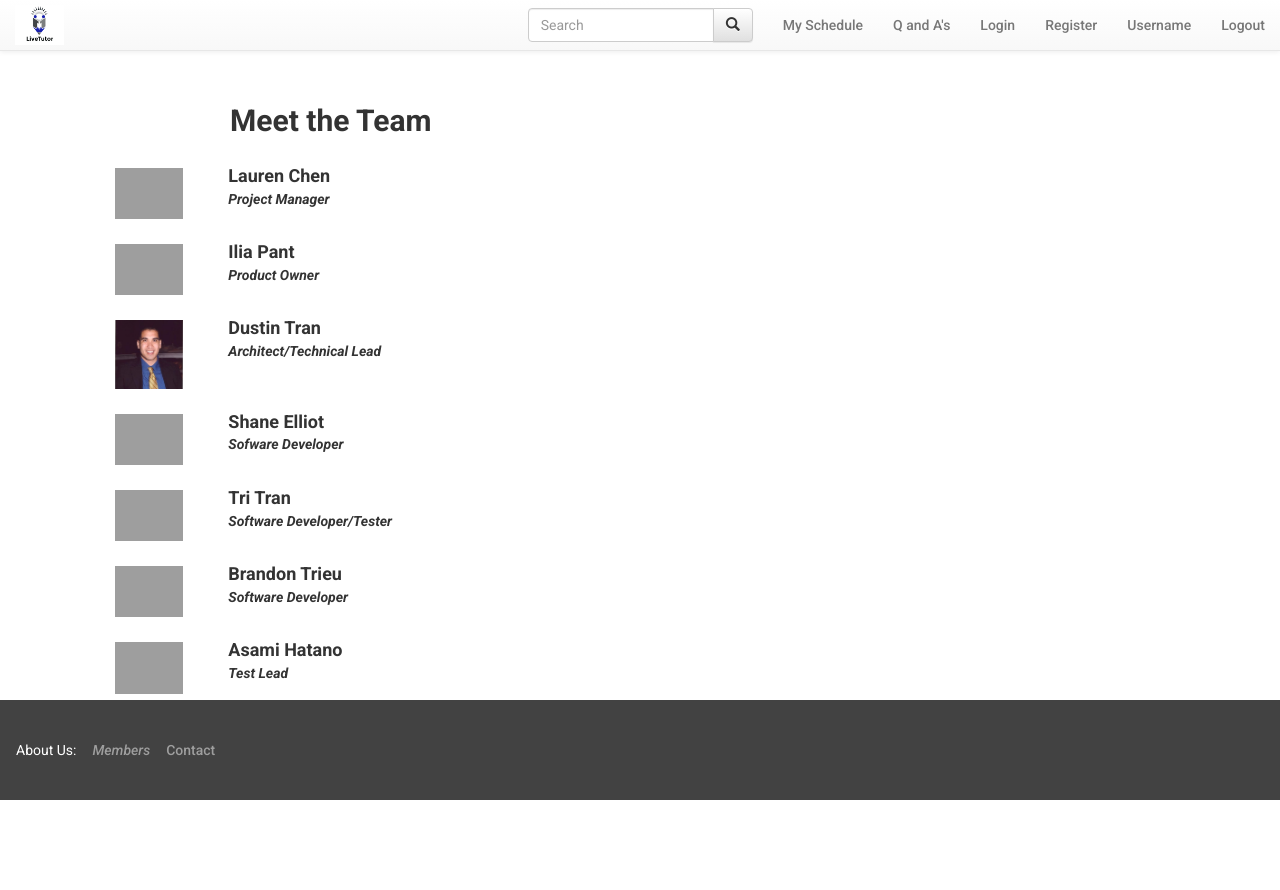
After one commit to dustinltran/LiveTutor, a PHP site: page /members.html in a window 1280 px wide. The commit adds this page. Run offline with PHP 8.4, Linux system fonts and the light colour scheme; some libraries are stand-ins or nearby versions; grey boxes are pictures that could not be loaded.

Commit message:
Members done

```diff
--- /dev/null
+++ b/members.html
@@ -0,0 +1,308 @@
+<!DOCTYPE html>
+<html lang="en">
+
+  <head>
+    <meta charset=utf-8 />
+    <meta http-equiv="X-UA-Compatible" content="IE=edge">
+    <!-- Mobile viewing enhancement -->
+    <meta name="viewport" content="width=device-width, initial-scale=1.0, minimum-scale=1.0">
+    <!-- Description should be roughly 155 characters, no double quotes, use keywords -->
+    <meta name="description" content="Livetutor and Firebase" />
+    <!-- Format as Primary Keyword - Secondary Keyword | Brand Name, keep under 55 characters -->
+    <title>Livetutor SJSU</title>
+    <!-- Minimize the number of CSS files for performance -->
+    <link rel="shortcut icon" href="img/Logo.png">
+    <link href='https://fonts.googleapis.com/css?family=Roboto:400,700,100,300,700italic,500,500italic,400italic,300italic,100italic|Roboto+Condensed:300' rel='stylesheet' type='text/css'>
+    <link rel="stylesheet" href="https://fonts.googleapis.com/icon?family=Material+Icons">
+    <link rel="stylesheet" href="https://code.getmdl.io/1.1.3/material.orange-amber.min.css" />
+
+    <!-- Link the CSS files-->
+    <!-- Latest compiled and minified CSS -->
+    <link rel="stylesheet" href="css/bootstrap.css">
+    <!-- <link rel="stylesheet" href="css/custom.css"> -->
+    <!-- Optional theme -->
+    <link rel="stylesheet" href="css/bootstrap-theme.min.css"/>
+
+    <!-- LiveTutor CSS -->
+    <link href="css/Style.css" rel="stylesheet" type="text/css" />
+
+
+  	<style>
+      .top {
+        margin-top: 100px;
+        margin-bottom: 120px;
+        margin-left: 100px;
+        font-size: 14px;
+        font-weight: bold;
+      }
+      .member{
+        margin-top: 20px;
+      }
+      .member-description{
+        font-style: italic;
+      }
+
+      .profile{
+        width: 100%;
+        height: 100%;
+      }
+      .member-name{
+        font-weight: bold;
+        font-size: 18px;
+      }
+      .title-team{
+        margin-left: 100px;
+        font-size: 30px;
+      }
+  		.list-schedule{
+  			list-style-type:none;
+  			margin: 0;
+  			padding: 0;
+  			overflow: hidden;
+  		}
+
+  		.testbox{
+  			background-color: azure;
+  			margin: 10px;
+  			padding: 10px;
+  			border:2px solid #000000;
+  		}
+
+  		#searchbar{
+  			position:fixed;
+  			top:40%;
+        border:10px;
+
+  		}
+
+  		#searchbody{
+  			margin-top:70px;
+  			top:0px;
+  			bottom:0px;
+  		}
+
+  		#classes-div{
+  			border-bottom: 1px solid #888888;
+  		}
+
+  		#searchlist{
+  			list-style-type:none;
+  			padding:10px;
+  			overflow: hidden;
+  			margin-top:30px;
+  			margin-bottom:30px;
+  		}
+
+  		#testid{
+  			margin:5px;
+  			padding:10px;
+  			background-color: #FFFFFF;
+  			box-shadow: 1px 1px 1px 1px #888888;
+  			border-radius: 10px;
+  		}
+
+      #theCarousel{
+        width: 100%;
+      }
+
+  	</style>
+
+  </head>
+  <body>
+  	<div class="container-fluid">
+  		<!--Start of NavBar-->
+  		<nav class="navbar navbar-default navbar-fixed-top">
+  			<div class="container-fluid">
+  				<div class="navbar-header">
+  					<!-- Search Bar -->
+  					<!--Toggles navbar when displayed on smaller screen-->
+  					<button type="button" class="navbar-toggle collapsed" data-toggle="collapse" data-target="#bs-example-navbar-collapse-1" aria-expended="false">
+  						<!--To hode info from screen readers-->
+  						<span class="sr-only"></span>
+  						<!--3 bars drawn inside of the expand button-->
+  						<span class="icon-bar"></span>
+  						<span class="icon-bar"></span>
+  						<span class="icon-bar"></span>
+  					</button>
+  					<!-- Logo -->
+  					<div class="nav-bar-logo">
+  							<a class="pull-left" href="index.html"><img src="img/Logo.png"></a>
+  							</div>
+  						</div>
+  						<!--Toggles navbar when displayed on smaller screen-->
+  						<!--Start Collapse Menu-->
+  						<div class="collapse navbar-collapse" id="bs-example-navbar-collapse-1">
+  							<ul class="nav navbar-nav navbar-right" id="navbar">
+  								<!-- SearchBar -->
+  								<li>
+  									<form class="navbar-form" role="search">
+  										<div class="input-group">
+  											<input type="text" class="form-control" placeholder="Search" name="srch-term" id="srch-term">
+  												<div class="input-group-btn">
+  													<button onclick="searchnavbar();" class="btn btn-default" type="button"><span class="glyphicon glyphicon-search"></span></button>
+  												</div>
+											</div>
+										</form>
+									</li>
+									<!-- End SearchBar> -->
+
+				   <!-- My Schedule-->
+									<li class="dropdown" id="navmyschedule">
+										<a href="#myscheduleModal" class="dropdown-toggle" data-toggle="modal"> My Schedule </a>
+									</li>
+									<!-- End of Forum -->
+
+									<!-- Forum-->
+									<li class="dropdown" id="navforum">
+										<a href="#" class="dropdown-toggle" data-toggle="modal"> Q and A's </a>
+									</li>
+									<!-- End of Forum -->
+
+									<!-- Login-->
+									<li class="dropdown" id="navlogin">
+										<a href="#loginModal" class="dropdown-toggle" data-toggle="modal"> Login </a>
+									</li>
+									<!-- End of Login -->
+
+									<!-- Register-->
+									<li class="dropdown" id="navregister">
+										<a href="#registerModal" class="dropdown-toggle" data-toggle="modal"> Register </a>
+									</li>
+									<!-- End of Register-->
+
+									<!-- Username display-->
+									<li class="dropdown">
+										<a href="profile.html" id ="usernamedisplay" data-send-to-profile="123456" class="dropdown-toggle"> Username </a>
+									</li>
+									<!-- End of username display -->
+
+									<!-- Logout-->
+									<li class="dropdown" id="navlogout">
+										<a href="#logoutModal" onclick="Logout();return false;" class="dropdown-toggle"> Logout </a>
+									</li>
+									<!-- End of Logout -->
+
+							 </ul>
+						</div> <!-- Collapsed Menu -->
+					</div> <!--End of container-fluid-->
+			</nav> <!-- End of NavBar-->
+			<!-- Navigation -->
+      <!-- Stack the columns on mobile by making one full-width and the other half-width -->
+      <div class="top">
+        <div class="title-team row">
+          <div class="col-xs-12 col-md-8">Meet the Team</div>
+        </div>
+        <div class="member row">
+          <div class="col-md-1"><img class="profile" src="img/lauren.jpg"> </div>
+          <div class="col-md-10">
+            <div class="member-name col-md-10">Lauren Chen</div>
+            <div class="member-description col-md-10">Project Manager</div>
+          </div>
+        </div>
+        <div class="member row">
+          <div class="col-md-1"><img class="profile" src="img/ilia.jpg"> </div>
+          <div class="col-md-10">
+            <div class="member-name col-md-10">Ilia Pant</div>
+            <div class="member-description col-md-10">Product Owner</div>
+          </div>
+        </div>
+        <div class="member row">
+          <div class="col-md-1"><img class="profile" src="img/dustin.jpg"> </div>
+          <div class="col-md-10">
+            <div class="member-name col-md-10">Dustin Tran</div>
+            <div class="member-description col-md-10">Architect/Technical Lead</div>
+            <div class="col-md-10"></div>
+          </div>
+        </div>
+                <div class="member row">
+          <div class="col-md-1"><img class="profile" src="img/shane.jpg"> </div>
+          <div class="col-md-10">
+            <div class="member-name col-md-10">Shane Elliot</div>
+            <div class="member-description col-md-10">Sofware Developer</div>
+            <div class="col-md-10"></div>
+          </div>
+        </div>
+        <div class="member row">
+          <div class="col-md-1"><img class="profile" src="img/tri.jpg"> </div>
+          <div class="col-md-10">
+            <div class="member-name col-md-10">Tri Tran</div>
+            <div class="member-description col-md-10">Software Developer/Tester</div>
+            <div class="col-md-10"></div>
+          </div>
+        </div>
+        <div class="member row">
+          <div class="col-md-1"><img class="profile" src="img/brandon.jpg"> </div>
+          <div class="col-md-10">
+            <div class="member-name col-md-10">Brandon Trieu</div>
+            <div class="member-description col-md-10">Software Developer</div>
+            <div class="col-md-10"></div>
+          </div>
+        </div>
+        <div class="member row">
+          <div class="col-md-1"><img class="profile" src="img/asami.jpg"> </div>
+          <div class="col-md-10">
+            <div class="member-name col-md-10">Asami Hatano</div>
+            <div class="member-description col-md-10">Test Lead</div>
+            <div class="col-md-10"></div>
+          </div>
+        </div>
+        <div class="member row">
+          <div class="col-md-1"><img class="profile" src="img/.jpg"> </div>
+          <div class="col-md-10">
+            <div class="member-name col-md-10">Sheethal Matthew</div>
+            <div class="member-description col-md-10">Tester</div>
+            <div class="col-md-10"></div>
+          </div>
+        </div>
+      </div>
+    </div>
+
+
+  </body>
+
+
+  <footer class="mdl-mini-footer navbar-fixed-bottom">
+      <div class="mdl-mini-footer__left-section">
+          <div class="mdl-logo">
+              About Us:
+          </div>
+          <ul class="mdl-mini-footer__link-list">
+              <li><a href="./members.html"><em>Members</em></a></li>
+              <li><a href="./contact.html">Contact</a></li>
+          </ul>
+      </div>
+  </footer>
+  <script src="https://ajax.googleapis.com/ajax/libs/jquery/1.12.4/jquery.min.js"></script>
+  <script src="https://maxcdn.bootstrapcdn.com/bootstrap/3.3.7/js/bootstrap.min.js"></script>
+  <script defer src="https://code.getmdl.io/1.1.3/material.min.js"></script>
+
+  <!-- Initialize Firebase -->
+  <script src="https://www.gstatic.com/firebasejs/3.6.1/firebase.js"></script>
+  <script>
+
+  var userId = "";
+  var username = "";
+
+    var config = {
+    apiKey: "AIzaSyCBHKzuKatLk4GZjorFHbPfutXgdDwDBjM",
+    authDomain: "livetutorfinal.firebaseapp.com",
+    databaseURL: "https://livetutorfinal.firebaseio.com",
+    storageBucket: "livetutorfinal.appspot.com",
+    messagingSenderId: "968804506441"
+    };
+    firebase.initializeApp(config);
+
+    firebase.auth().onAuthStateChanged(function(user) {
+        if (user) {
+        userId = user.uid;
+        username = user.displayName;
+        LoginSetup();
+      } else {
+      // No user is signed in.
+      }
+    });
+  </script>
+  <script src = "js/main.js"></script>
+  <script src = "js/index.js"></script>
+
+</html>
```
Also changed, not shown: Style.css (+8 -0 lines), contact.html (added, +217 -0 lines), index.html (+6 -5 lines), img/dustin.jpg (added), img/page-under-construction.jpg (added).
